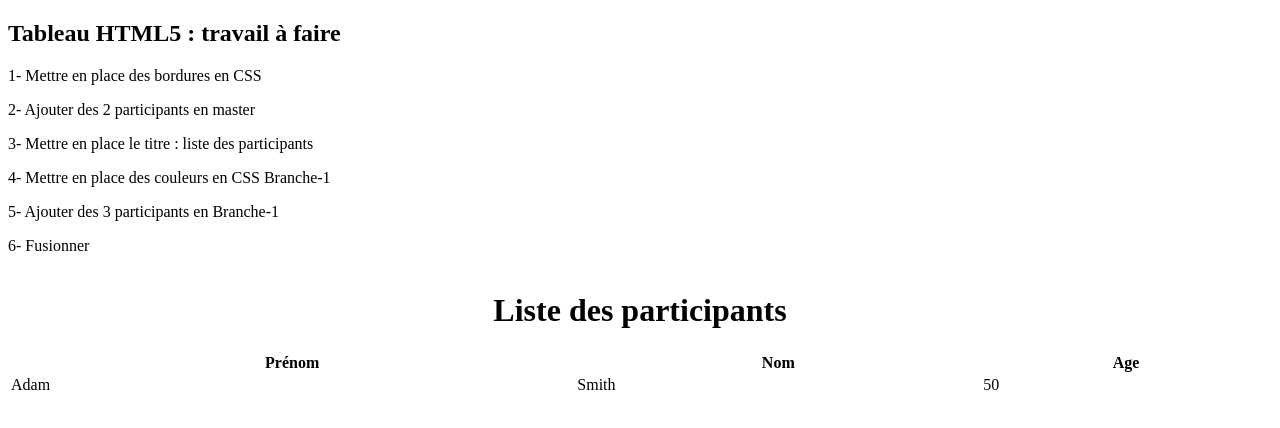
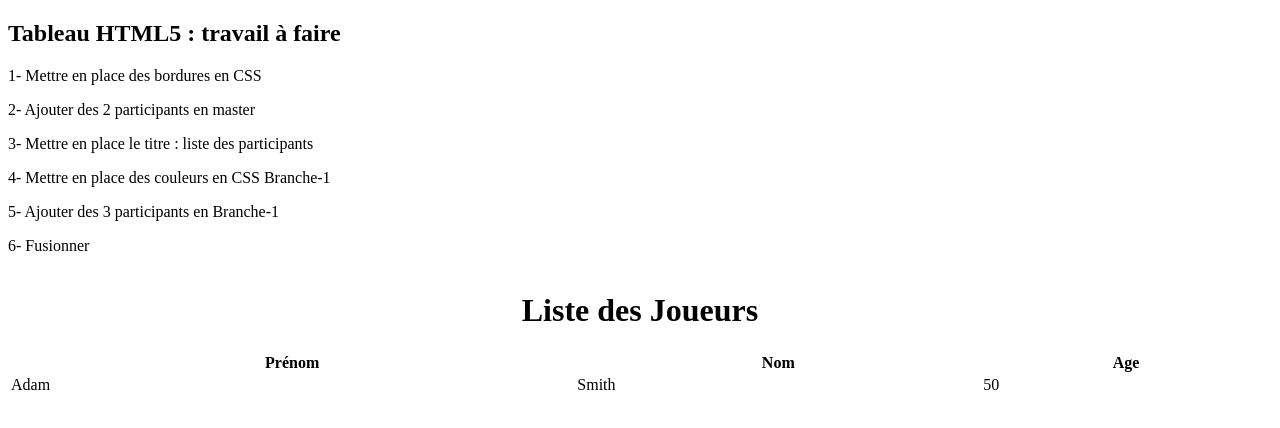
Before and after one commit to Mikelemich/joueur, a plain HTML site: page index.htm in a window 1280 px wide. Drawn offline with Linux system fonts and the light colour scheme.

Commit message:
1.1 liste des joueurs

```diff
--- a/index.htm
+++ b/index.htm
@@ -13,7 +13,7 @@
 <p>6- Fusionner</p>
 
 <table style="width:100%">
-<caption><h1>Liste des participants</caption></h1>
+<caption><h1>Liste des Joueurs</caption></h1>
   <tr>
     <th>Prénom</th>
     <th>Nom</th>
```
